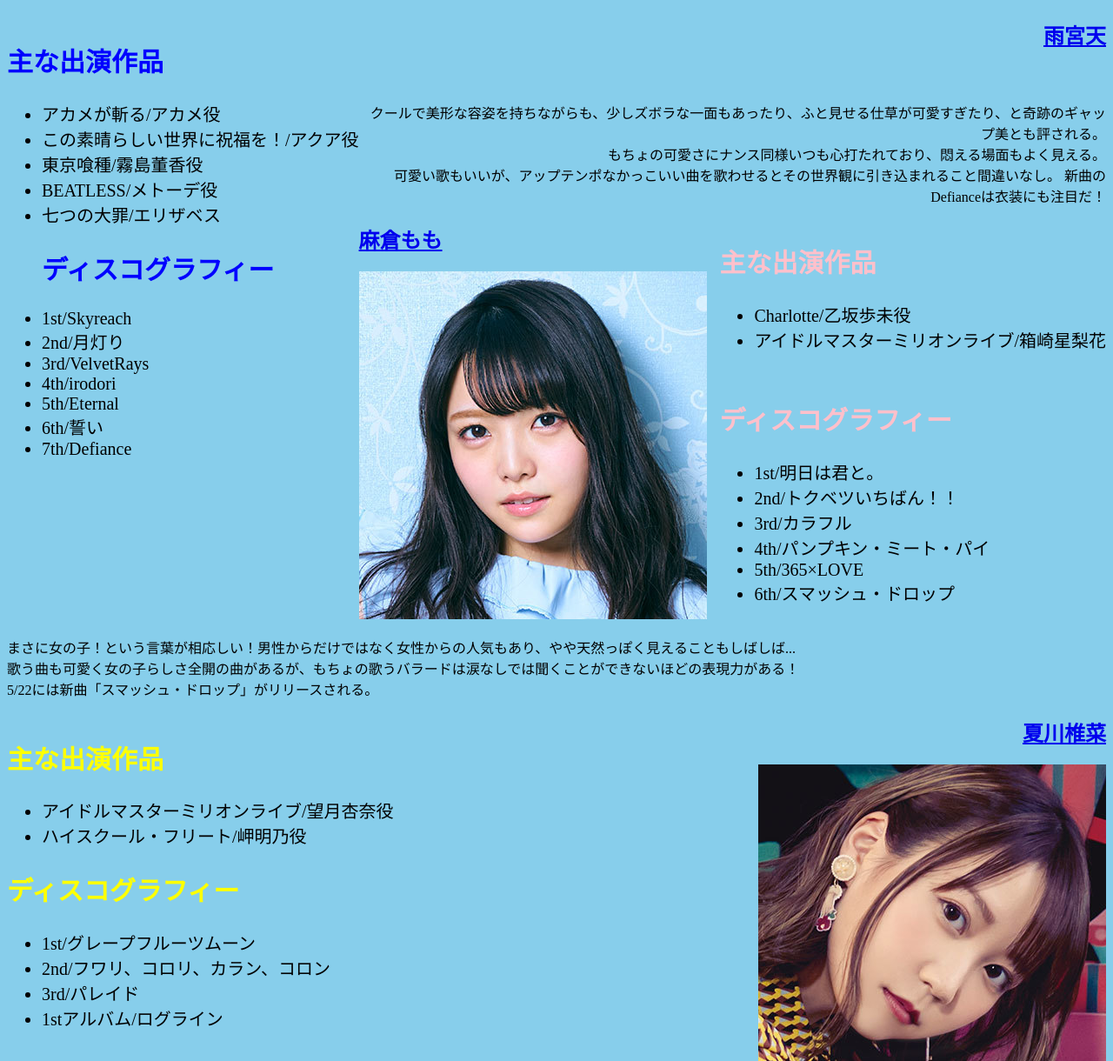
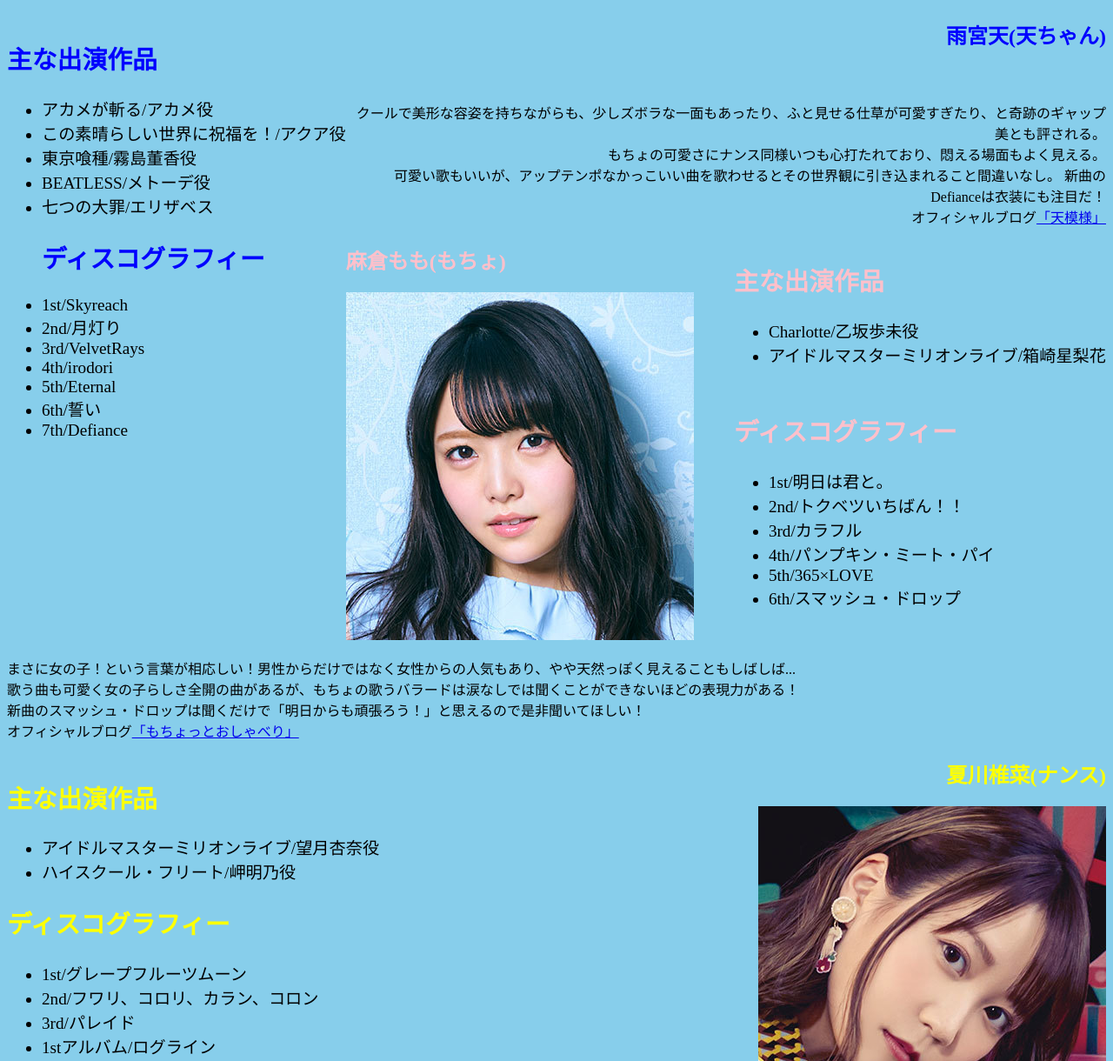
Before and after one commit to kuromiya828/T-Sail, a plain HTML site: page index.html in a window 1280 px wide. Shown: the part 1015-2235 px from the top of the page at 87% size. Drawn offline with Linux system fonts and the light colour scheme.

Commit message:
Update index.html

```diff
--- a/index.html
+++ b/index.html
@@ -23,13 +23,13 @@
   .sora3   {color: blue}
   .sora4 {float: left;
   text-align: left;
-font-size: 125%}
+font-size: 120%}
   .momo2 {float: right;
   text-align: left;
-font-size: 125%}
+font-size: 120%}
   .siina3 {float: left;
   text-align:left;
-font-size: 125%}
+font-size: 120%}
   .img1 {text-align:center;}
   .img2 {text-align:right;}
   .img3 {text-align:right;}
@@ -64,12 +64,14 @@ font-size: 125%}
         <li>7th/Defiance</li>
       </ul>
   </div>
-    <h2 class="sora"><a href="https://ameblo.jp/amamiyasorablog/">雨宮天</a></h2>
+    <h2 class="sora">雨宮天(天ちゃん)</h2>
     <p><img src="sora2.jpg" alt="">
 　　<p>クールで美形な容姿を持ちながらも、少しズボラな一面もあったり、ふと見せる仕草が可愛すぎたり、と奇跡のギャップ美とも評される。<br>もちょの可愛さにナンス同様いつも心打たれており、悶える場面もよく見える。<br>
       可愛い歌もいいが、アップテンポなかっこいい曲を歌わせるとその世界観に引き込まれること間違いなし。
-     新曲のDefianceは衣装にも注目だ！
+     新曲のDefianceは衣装にも注目だ！<br>
+     オフィシャルブログ<a href="https://ameblo.jp/amamiyasorablog/">「天模様」</a>
      </div>
+
      <div class="momo2"><h2><span class="momo" style>主な出演作品</span></h2>
        <ul>
          <li>Charlotte/乙坂歩未役</li>
@@ -87,11 +89,12 @@ font-size: 125%}
       </ul>
 
      </div>
-      <h2 class="momo"><a href="https://ameblo.jp/asakuramomoblog">麻倉もも</a></h2>
+      <h2 class="momo">麻倉もも(もちょ)</h2>
       <p><img src="momo.jpg" alt="">
       <p>まさに女の子！という言葉が相応しい！男性からだけではなく女性からの人気もあり、やや天然っぽく見えることもしばしば... <br>
        歌う曲も可愛く女の子らしさ全開の曲があるが、もちょの歌うバラードは涙なしでは聞くことができないほどの表現力がある！<br>
-       5/22には新曲「スマッシュ・ドロップ」がリリースされる。
+       新曲のスマッシュ・ドロップは聞くだけで「明日からも頑張ろう！」と思えるので是非聞いてほしい！<br>
+       オフィシャルブログ<a href="https://ameblo.jp/asakuramomoblog">「もちょっとおしゃべり」</a>
        <div class="img3">
          <div class="siina3"><h2><span class="siina" style>主な出演作品</span></h2>
            <ul>
@@ -108,11 +111,12 @@ font-size: 125%}
 
 
          </div>
-       <h2 class="siina"><a href="https://ameblo.jp/natsukawashiinablog">夏川椎菜</a></h2>
+       <h2 class="siina">夏川椎菜(ナンス)</h2>
        <p><img src="siina2.jpg" alt="">
        <p>グループでは最年少ではあるが、一番しっかり者かもしれない...(笑)<br>天ちゃんと同じくもちょに対して時に過剰な愛情表現をするが、軽く流されることが多く
        「ナンスは不憫」と言われ、二人やファンからいじられる一面もある。<br>4/17日(417の日)に発売したアルバム「ログライン」には自身初となる作詞を手掛けた「ファーストプロット」
-       は今までのナンスを表現するとともに、これからのナンスも表現されており、素晴らしい一曲となった。
+       は今までのナンスを表現するとともに、これからのナンスも表現されており、素晴らしい一曲となった。<br>
+       オフィシャルブログ<a href="https://ameblo.jp/natsukawashiinablog">「ナンス・アポン・ア・タイム」</a>
        </div>
 
 
```
